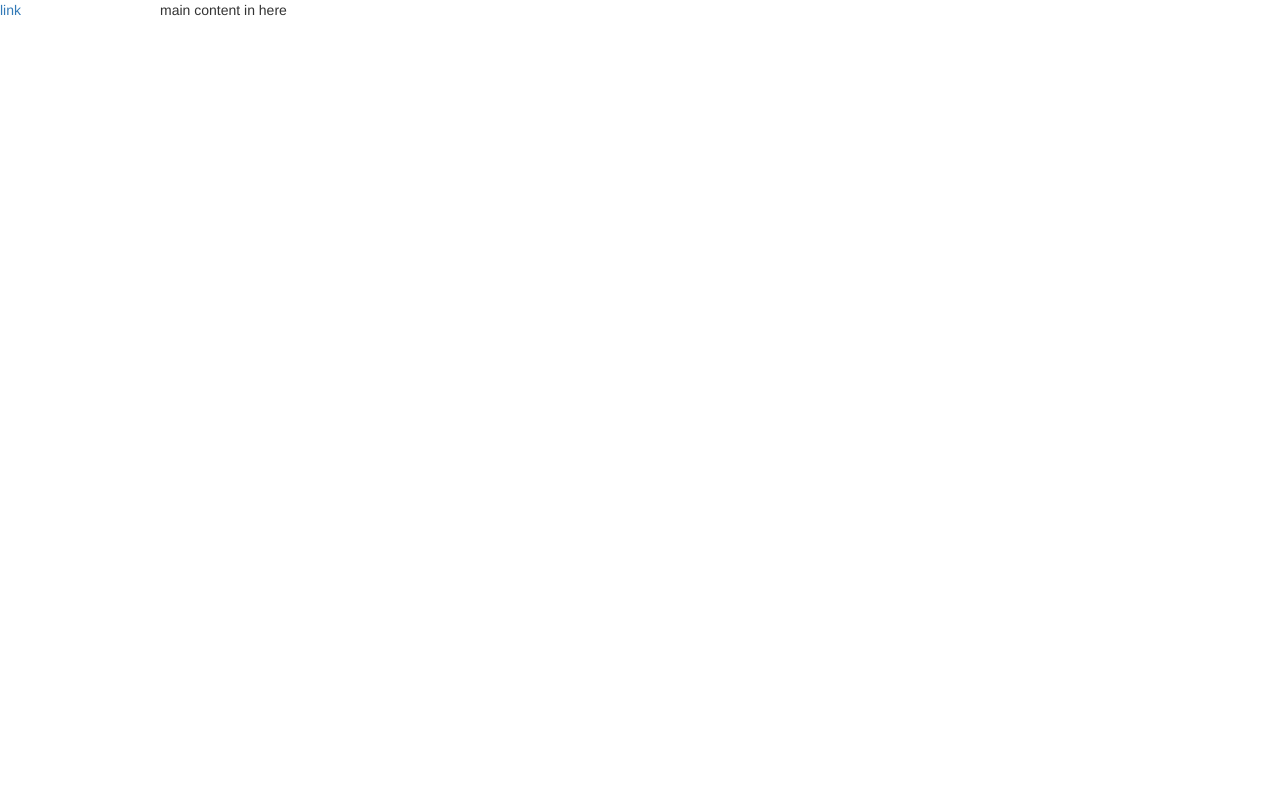
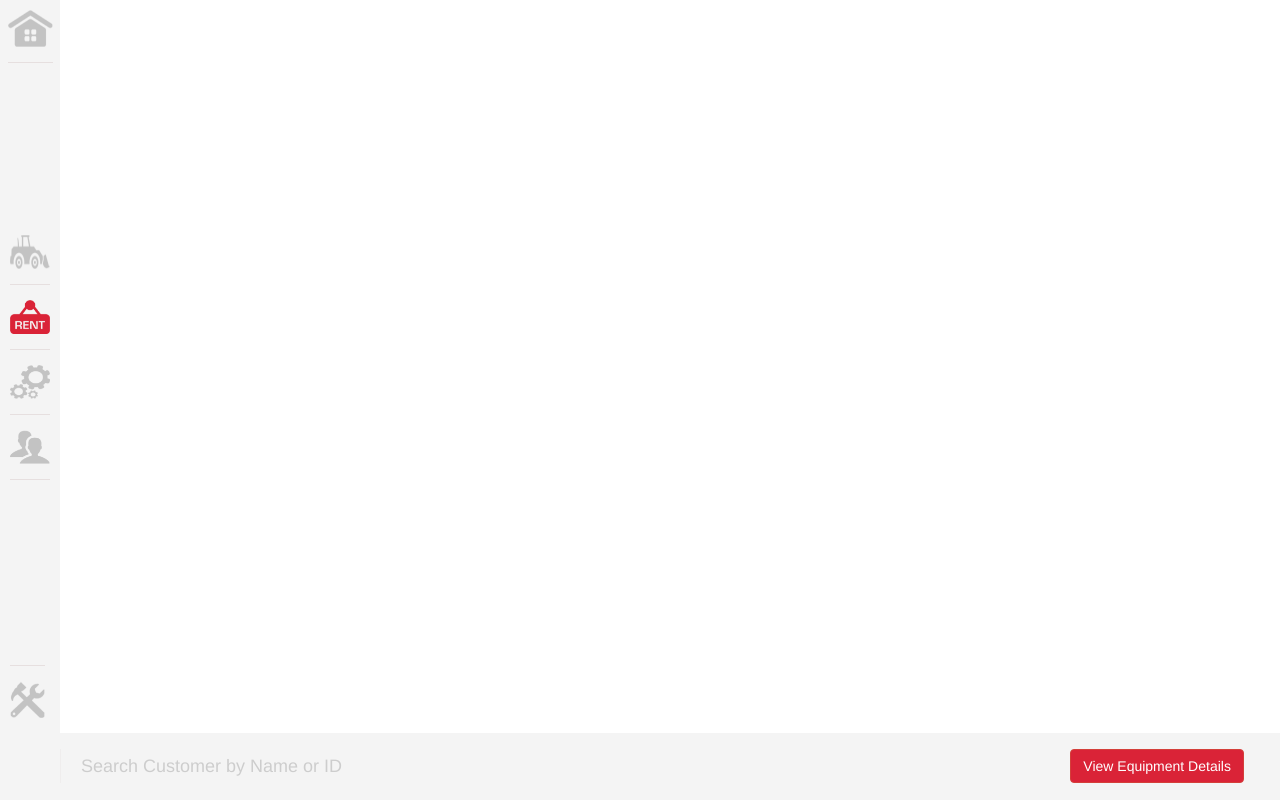
Before and after one commit to Nagendra-chary/Rental-Availability, a plain HTML site: page index.html in a window 1280 px wide. Drawn offline with Linux system fonts and the light colour scheme.

Commit message:
@Added sidebar and footer.

```diff
--- a/css/main.css
+++ b/css/main.css
@@ -1,15 +1,92 @@
-nav{
-  width: 150px;
-  float: left;
-  display: inline;
-  margin: 0;
-  padding: 0;
-  margin-right: 10px;
+html, body {
+	height: 100%;
+	width: 100%;
 }
-section#main{
-  width: 500;
-  float: left;
-  margin: 0;
-  padding: 0;
-  display: inline;
+.sidebar {
+    width: 60px;
+    background-color: #f4f4f4;
+    position: fixed;
+    left: 0;
+    top: 0;
+    bottom: 0;
+    max-width: 100%;
+    overflow: auto;
+    padding: 0 10px;
 }
+.home_icon img {
+    width: 45px;
+    height: 37px;
+}
+.bunch_icons .sidebar_icons img {
+    width: 40px;
+    height: 34px;
+}
+.sidebar_icons.home_icon {
+    text-align: center;
+    position: absolute;
+    top: 10px;
+    left: 8px;
+    padding-bottom: 15px;
+    border-bottom: 1px solid #e6dfdf;
+}
+.tools_icon img {
+	width: 35px;
+	height: 37px;
+}
+.sidebar_icons.tools_icon {
+    text-align: center;
+    position: absolute;
+    bottom: 15px;
+    padding-top: 15px;
+    border-top: 1px solid #e6dfdf;
+}
+.bunch_icons .sidebar_icons {
+	text-align: center;
+	padding: 15px 0;
+	border-bottom: 1px solid #e6dfdf;
+}
+.bunch_icons {
+    position: absolute;
+    top: 30%;
+}
+footer {
+    position: absolute;
+    bottom: 0;
+    height: 67px;
+    padding: 16px 0;
+    width: 100%;
+    background: #f4f4f4;
+}
+.search_bar {
+    margin-left: 60px;
+    /* width: 30%; */
+    padding: 0;
+}
+.search_bar input {
+    background: transparent;
+    border: none;
+    vertical-align: middle;
+    display: flex;
+    height: 34px;
+    width: 100%;
+    padding-left: 20px;
+    border-left: 1px solid #e6dfdf;
+    outline: none;
+    font-size: 18px;
+    opacity: 0.3;
+}
+.footer_content {
+    height: 100%;
+    vertical-align: middle;
+}
+.footer_button {
+    display: inline-block;
+    text-align: right;
+    width: 52%;
+}
+.btn-danger, .btn-danger:hover {
+    background-color: #da2337;
+}
+footer.row {
+	margin: 0 !important;
+}
--- a/index.html
+++ b/index.html
@@ -11,13 +11,38 @@
     <link href="css/main.css" rel="stylesheet">
 </head>
 <body>
-    <nav role="main">
-        <a href="link.com">link</a>
-    </nav>
-    <section id="main">
-        main content in here
-    </section>
-
+    <div class="sidebar">
+        <div class='sidebar_icons home_icon'>
+            <img src="images/1.png" alt="Home"/>
+        </div>
+        <div class='bunch_icons'>
+            <div class='sidebar_icons'>
+                <img src="images/2.png" alt="Home"/>
+            </div>
+            <div class='sidebar_icons'>
+                <img src="images/10.png" alt="Home"/>
+            </div>
+            <div class='sidebar_icons'>
+                <img src="images/4.png" alt="Home"/>
+            </div>
+            <div class='sidebar_icons'>
+                <img src="images/5.png" alt="Home"/>
+            </div>
+        </div>
+        <div class='sidebar_icons tools_icon'>
+            <img src="images/6.png" alt="Home"/>
+        </div>
+    </div>
+    <footer class="row">
+        <div class="footer_content">
+            <div class="col-md-5 col-sm-5 search_bar">
+                <input type="text" placeholder="Search Customer by Name or ID" name="search"/>
+            </div>
+            <div class="col-md-7 col-sm-5 footer_button">
+                <button type="button" class="btn btn-danger">View Equipment Details</button>
+            </div>
+        </div>
+    </footer>
 
 
 	<script src="js/libs/jquery-1.9.1.js"></script>
--- a/js/app.js
+++ b/js/app.js
@@ -1 +1,7 @@
 /*Added by Sairam Rugada*/
+$(document).ready(function(){
+	var window_height = window.innerHeight;
+	var footer_height = Number($('footer').css('height').split('px')[0]); //67
+	var sidebar_height = window_height - footer_height;
+	$('.sidebar').css('height', sidebar_height);
+});
```
